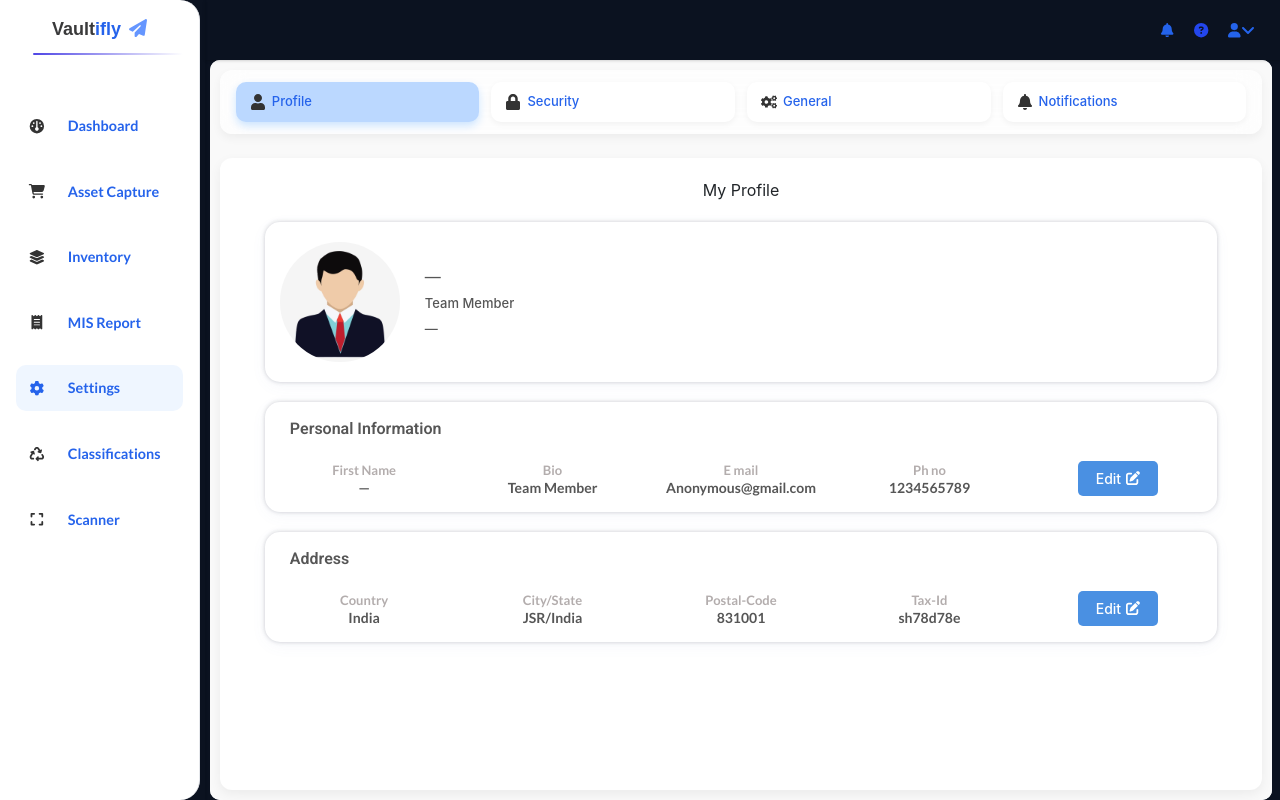
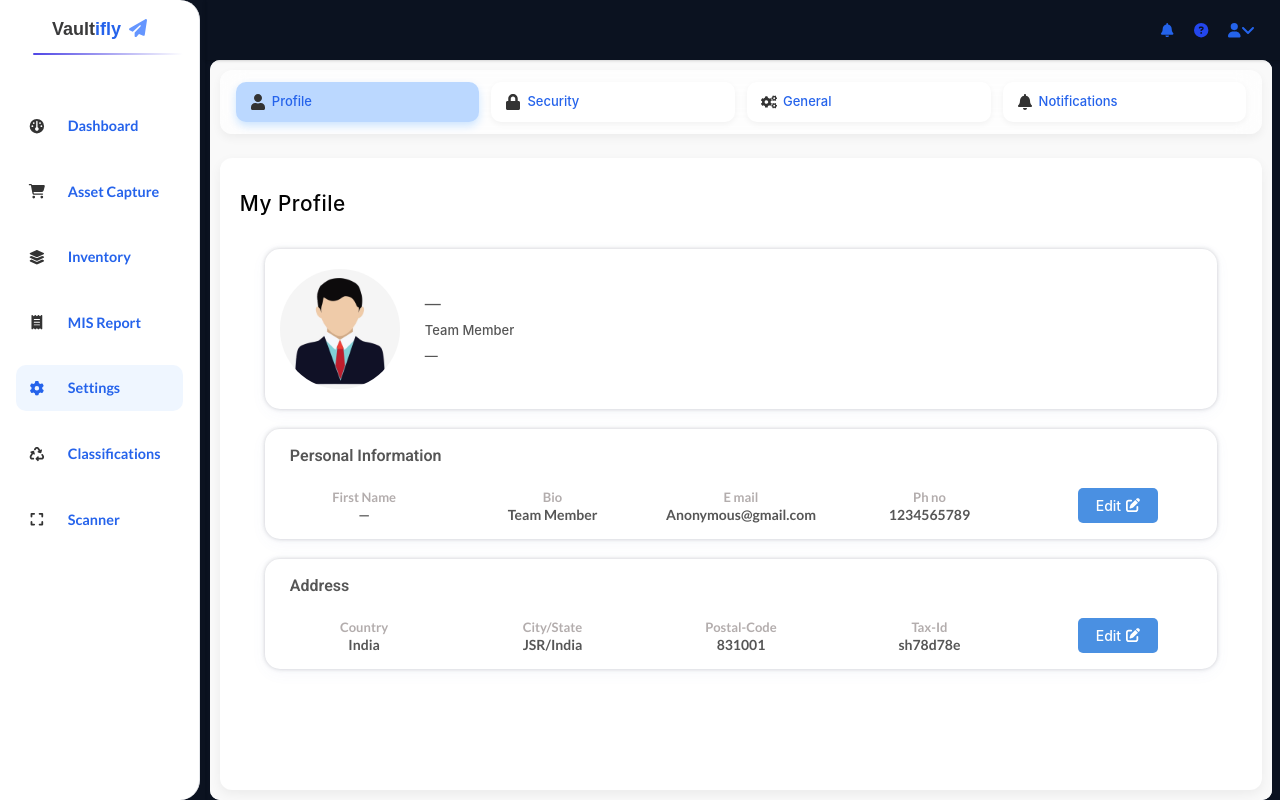
Before and after one commit to AnujNdas/Asset-manager-new, a React (Create React App) app in the folder frontend/: page /setting/profile in a window 1280 px wide. Built offline with nearby package versions, Linux system fonts and the light colour scheme; no server answers; sample sign-in values are in the browser's storage.

Commit message:
Update MyProfile.css

```diff
--- a/frontend/src/Page_styles/MyProfile.css
+++ b/frontend/src/Page_styles/MyProfile.css
@@ -5,6 +5,16 @@
     align-items: center;
     gap: 20px;
     padding: 10px;
+}
+.Profile-heading{
+    font-size: 1.3rem;
+    font-weight: 500;
+    background: linear-gradient(90deg, #000000ff, #333);
+    -webkit-background-clip: text;
+    -webkit-text-fill-color: transparent;
+    letter-spacing: 0.5px;
+    padding: 10px 0px;
+    width: 100%;
 }
 /* Logout button */
 .logout-btn {
```
